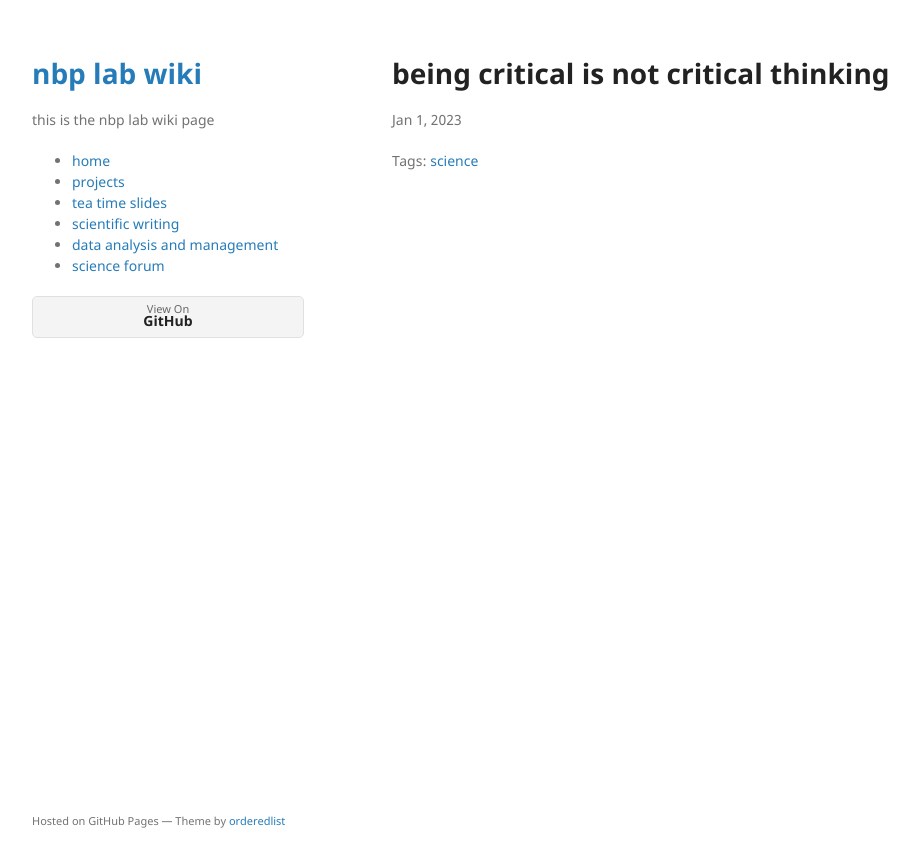
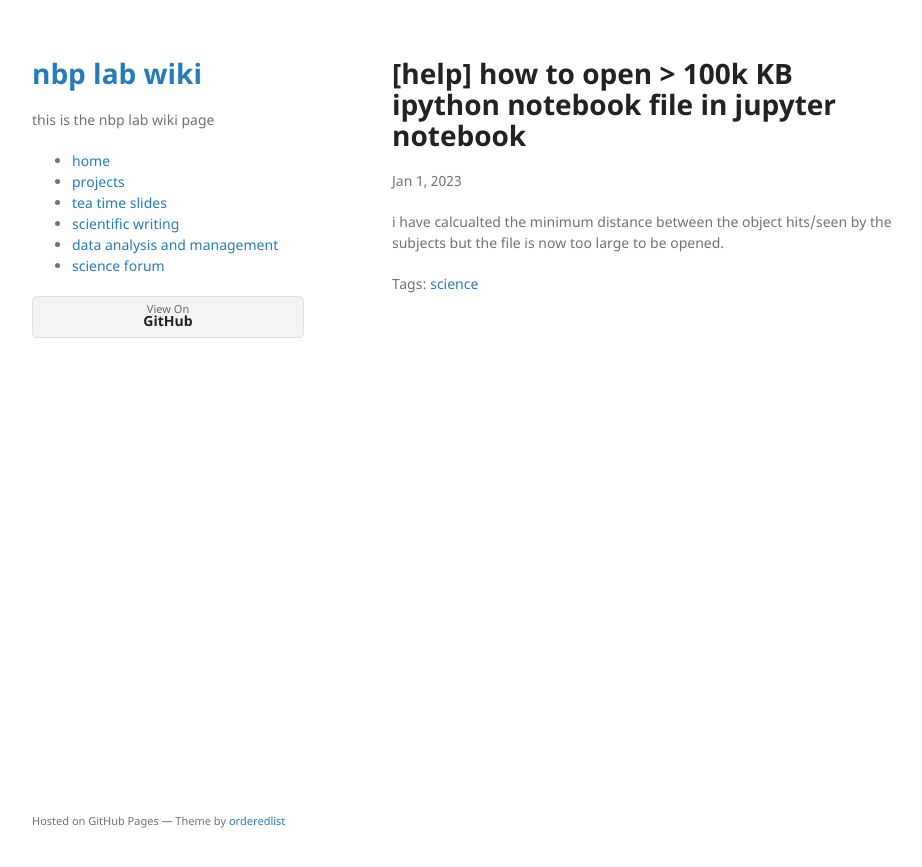
Before and after one commit to comco23/comco23.github.io, a Jekyll site: the page built from _posts/2023-01-01-post-1.md, in a window 1280 px wide. Shown: the top 867 px of the page, without its empty margins (178-1100 px from the left). Built offline with Jekyll 4.4.1, drawn with Linux system fonts in a browser that asks for light colours; comment, search, counter and statistics services are not loaded.

Commit message:
added a post

```diff
--- a/_posts/2023-01-01-post-1.md
+++ b/_posts/2023-01-01-post-1.md
@@ -1,6 +1,8 @@
 ---
 layout: post
-title: "being critical is not critical thinking"
+title: "[help] how to open > 100k KB ipython notebook file in jupyter notebook"
 author:
 tags: science
 ---
+
+i have calcualted the minimum distance between the object hits/seen by the subjects but the file is now too large to be opened.
```
